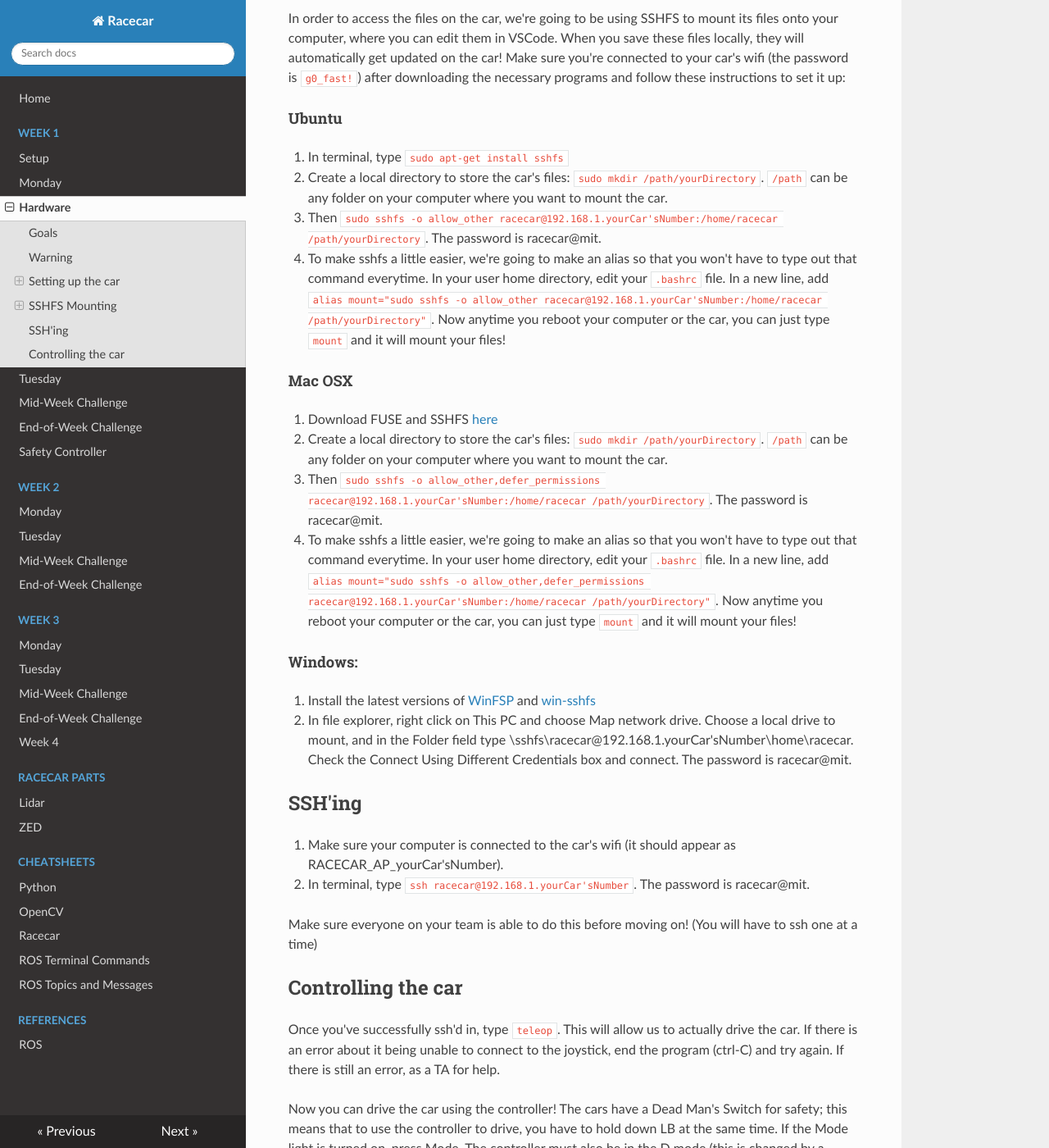
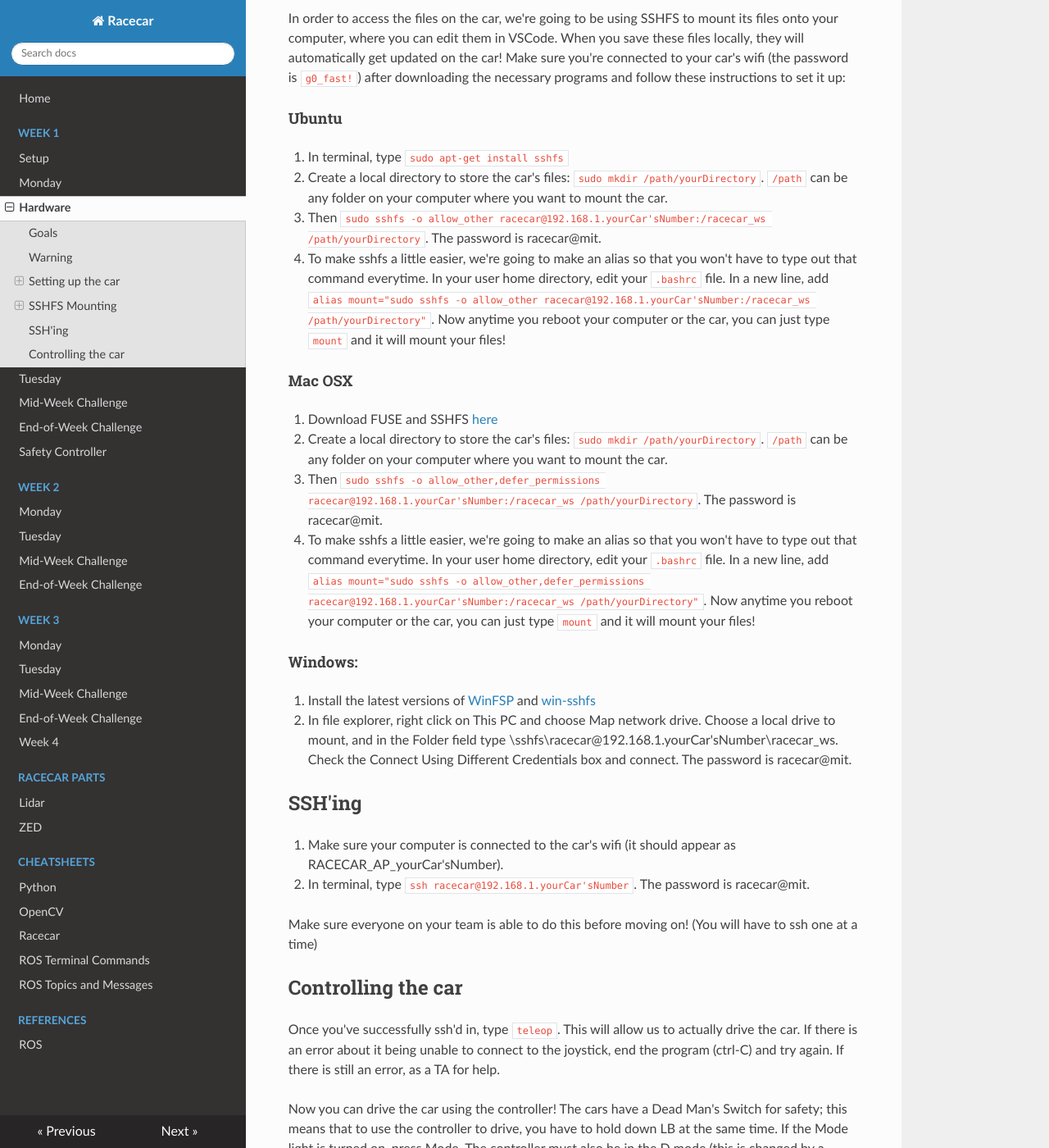
Before and after one commit to ChrisLindland/racecar-website, an MkDocs documentation site: the page built from docs/week1/01_monday/lab2.md, in a window 1280 px wide and 1400 px high, scrolled down 2391 px. Shown: the whole window at 82% size. Built offline with MkDocs 1.6.1, drawn with Linux system fonts in a browser that asks for light colours; nearby versions of some CDN libraries.

Commit message:
Update lab2.md

```diff
--- a/docs/week1/01_monday/lab2.md
+++ b/docs/week1/01_monday/lab2.md
@@ -39,18 +39,18 @@
 #### Ubuntu
 1. In terminal, type `sudo apt-get install sshfs`
 2. Create a local directory to store the car's files: `sudo mkdir /path/yourDirectory`. `/path` can be any folder on your computer where you want to mount the car.
-3. Then `sudo sshfs -o allow_other racecar@192.168.1.yourCar'sNumber:/home/racecar /path/yourDirectory`. The password is racecar@mit.
-4. To make sshfs a little easier, we're going to make an alias so that you won't have to type out that command everytime. In your user home directory, edit your `.bashrc` file. In a new line, add `alias mount="sudo sshfs -o allow_other racecar@192.168.1.yourCar'sNumber:/home/racecar /path/yourDirectory"`. Now anytime you reboot your computer or the car, you can just type `mount` and it will mount your files!
+3. Then `sudo sshfs -o allow_other racecar@192.168.1.yourCar'sNumber:/racecar_ws /path/yourDirectory`. The password is racecar@mit.
+4. To make sshfs a little easier, we're going to make an alias so that you won't have to type out that command everytime. In your user home directory, edit your `.bashrc` file. In a new line, add `alias mount="sudo sshfs -o allow_other racecar@192.168.1.yourCar'sNumber:/racecar_ws /path/yourDirectory"`. Now anytime you reboot your computer or the car, you can just type `mount` and it will mount your files!
 
 #### Mac OSX
 1. Download FUSE and SSHFS [here](https://osxfuse.github.io/)
 2. Create a local directory to store the car's files: `sudo mkdir /path/yourDirectory`. `/path` can be any folder on your computer where you want to mount the car.
-3. Then `sudo sshfs -o allow_other,defer_permissions racecar@192.168.1.yourCar'sNumber:/home/racecar /path/yourDirectory`. The password is racecar@mit.
-4. To make sshfs a little easier, we're going to make an alias so that you won't have to type out that command everytime. In your user home directory, edit your `.bashrc` file. In a new line, add `alias mount="sudo sshfs -o allow_other,defer_permissions racecar@192.168.1.yourCar'sNumber:/home/racecar /path/yourDirectory"`. Now anytime you reboot your computer or the car, you can just type `mount` and it will mount your files!
+3. Then `sudo sshfs -o allow_other,defer_permissions racecar@192.168.1.yourCar'sNumber:/racecar_ws /path/yourDirectory`. The password is racecar@mit.
+4. To make sshfs a little easier, we're going to make an alias so that you won't have to type out that command everytime. In your user home directory, edit your `.bashrc` file. In a new line, add `alias mount="sudo sshfs -o allow_other,defer_permissions racecar@192.168.1.yourCar'sNumber:/racecar_ws /path/yourDirectory"`. Now anytime you reboot your computer or the car, you can just type `mount` and it will mount your files!
 
 #### Windows:
 1. Install the latest versions of [WinFSP](https://github.com/billziss-gh/winfsp/releases/tag/v1.4.19049) and [win-sshfs](https://github.com/billziss-gh/sshfs-win/releases/tag/v2.7.17334)
-2. In file explorer, right click on This PC and choose Map network drive. Choose a local drive to mount, and in the Folder field type \\sshfs\racecar@192.168.1.yourCar'sNumber\home\racecar. Check the Connect Using Different Credentials box and connect. The password is racecar@mit.
+2. In file explorer, right click on This PC and choose Map network drive. Choose a local drive to mount, and in the Folder field type \\sshfs\racecar@192.168.1.yourCar'sNumber\racecar_ws. Check the Connect Using Different Credentials box and connect. The password is racecar@mit.
 
 
 ## SSH'ing
```
